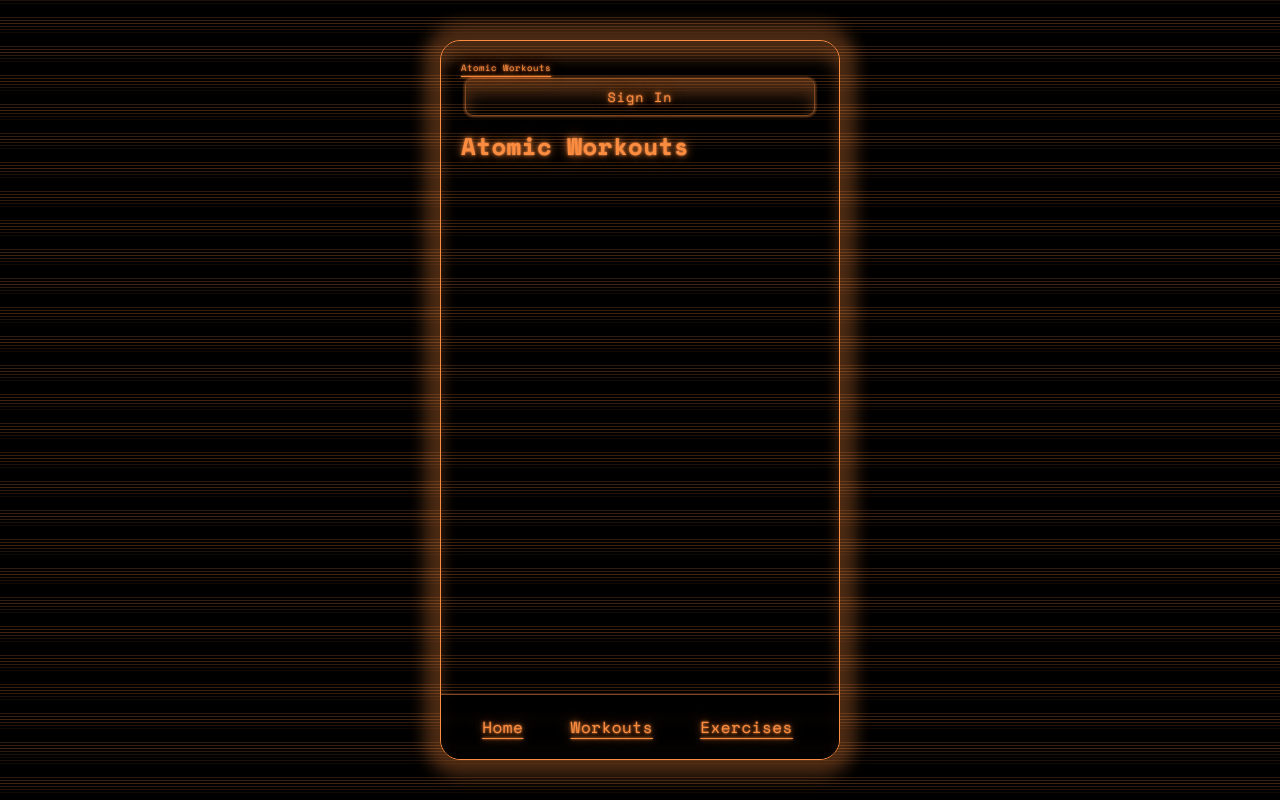
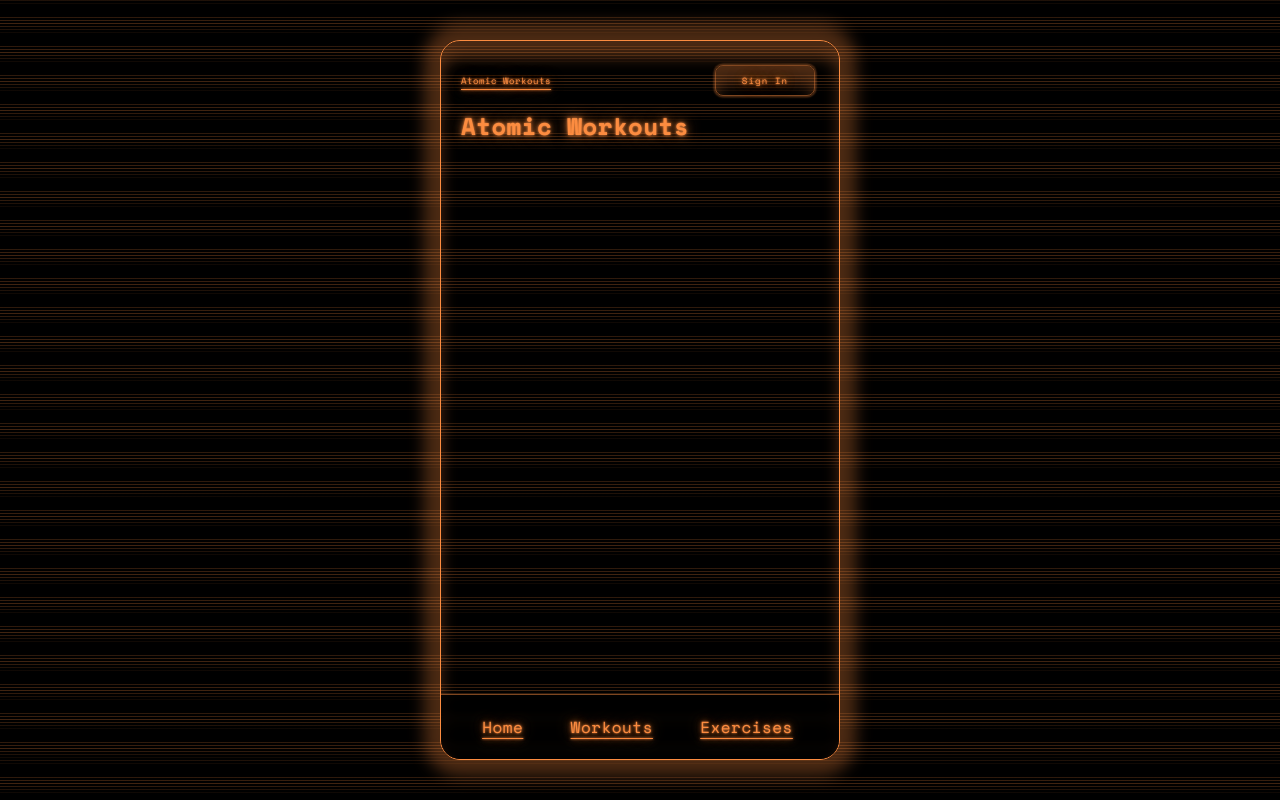
Before and after one commit to jakobm101/capstone-atomicworkouts, a Next.js app: page / in a window 1280 px wide. Built offline with nearby package versions, Linux system fonts and the light colour scheme; no server answers.

Commit message:
styling basis

```diff
--- a/components/Header.jsx
+++ b/components/Header.jsx
@@ -5,18 +5,28 @@ import { useSession, signIn, signOut } from "next-auth/react";
 export default function Header() {
   const { data: session } = useSession();
   return (
-    <>
+    <Wrap>
       <StyledLink href={`/`}>Atomic Workouts</StyledLink>
-      <button onClick={() => (session ? signOut : signIn)}>
-        {" "}
-        Sign {session ? "Out" : "In"}{" "}
-      </button>
-    </>
+      <StyledButton onClick={() => (session ? signOut : signIn)}>
+        Sign {session ? "Out" : "In"}
+      </StyledButton>
+    </Wrap>
   );
 }
 
 const StyledLink = styled(Link)`
   font-size: xx-small;
+`;
+
+const StyledButton = styled.button`
+  font-size: xx-small;
+  width: 100px;
+`;
+
+const Wrap = styled.div`
   position: sticky;
+  display: flex;
+  align-items: center;
+  justify-content: space-between;
   top: 0;
 `;
--- a/pages/_app.jsx
+++ b/pages/_app.jsx
@@ -7,6 +7,7 @@ export default function App({
   Component,
   pageProps: { session, ...pageProps },
 }) {
+  console.log(session);
   return (
     <SessionProvider session={session}>
       <div className={spaceMono.className}>
```
